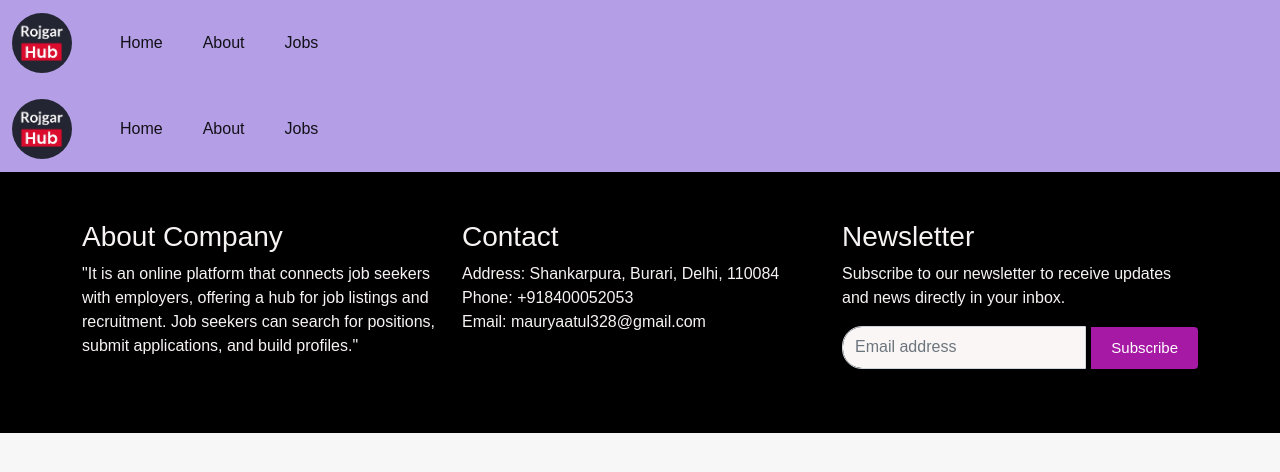
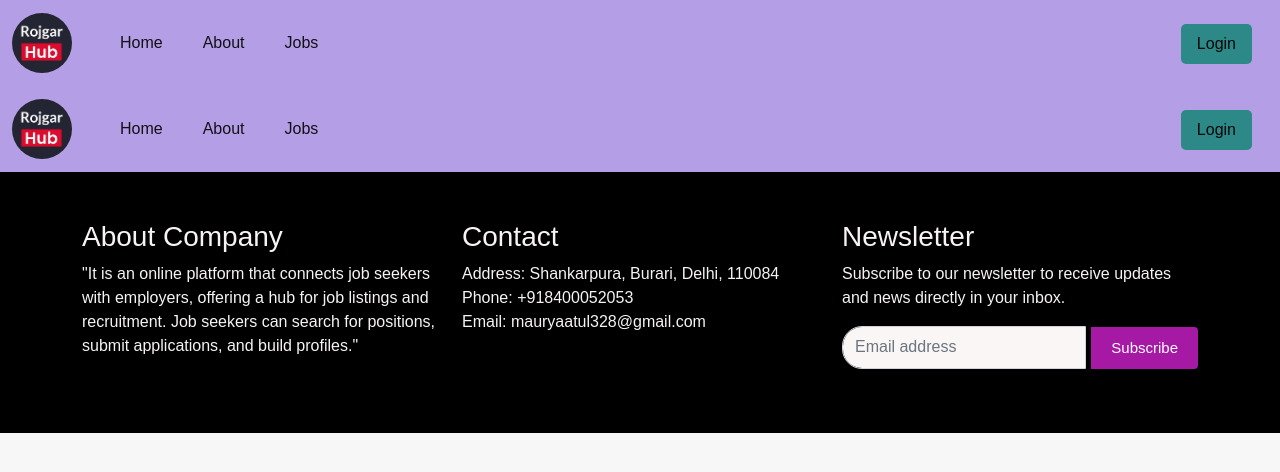
Before and after one commit to atumau/job-hub, a React (Create React App) app: page /header in a window 1280 px wide. Shown: the top 472 px of the page. Built offline with nearby package versions, Linux system fonts and the light colour scheme.

Commit message:
Update header.js

```diff
--- a/src/Components/header.js
+++ b/src/Components/header.js
@@ -27,6 +27,9 @@ const Header = () => {
               </li>
 
             </ul>
+    <Link className="navbar-brand text-white" to="/">
+              <button class="btn btn-primary" type="button">Login</button>
+          </Link>
 
           </div>
         </div>
```
